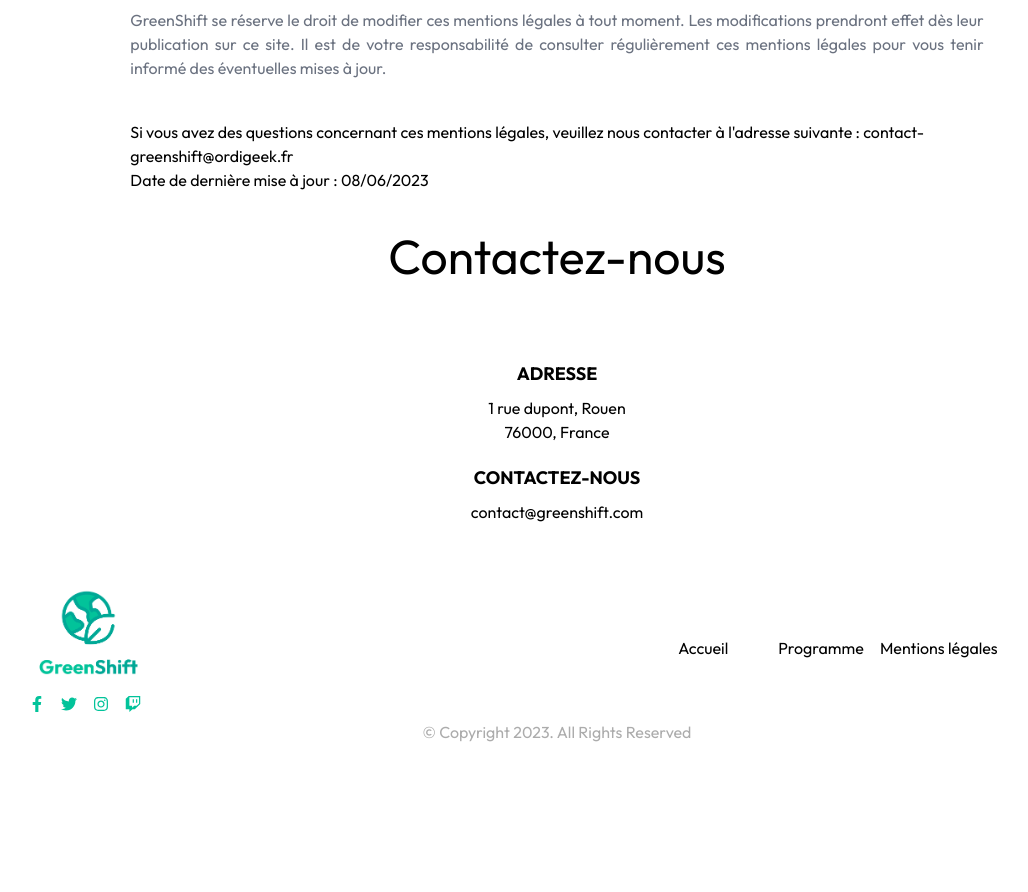
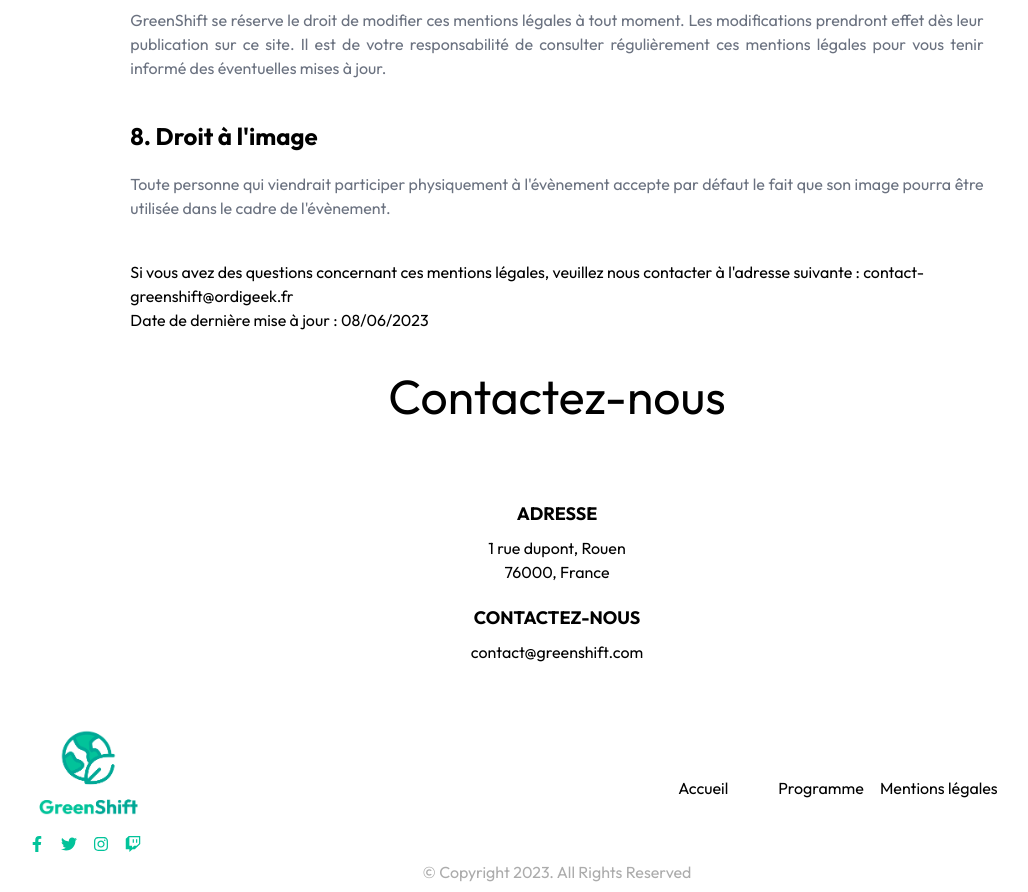
Before and after one commit to valentinpain/Greenshift, a Next.js app: page /mentions in a window 1280 px wide. Shown: the part 1320-2212 px from the top of the page, without its empty margins (83-1111 px from the left). Before the commit the page ends 2072 px from the top, so only its background shows below. Built offline with nearby package versions, Linux system fonts and the light colour scheme.

Commit message:
Update Mentions.js

```diff
--- a/components/Mentions.js
+++ b/components/Mentions.js
@@ -41,6 +41,11 @@ Adresse : 17 Rue de l'Eglise, 76520 Saint-Aubin-Celloville, France.</p>
             </div>
 
             <div>
+                <h2 className="text-2xl font-bold mb-5">8. Droit à l'image</h2>
+                <p className="text-justify text-gray-500 mb-10">Toute personne qui viendrait participer physiquement à l'évènement accepte par défaut le fait que son image pourra être utilisée dans le cadre de l'évènement.</p>
+            </div>
+
+            <div>
                 <p>Si vous avez des questions concernant ces mentions légales, veuillez nous contacter à l'adresse suivante : contact-greenshift@ordigeek.fr
                     <br />
 
```
